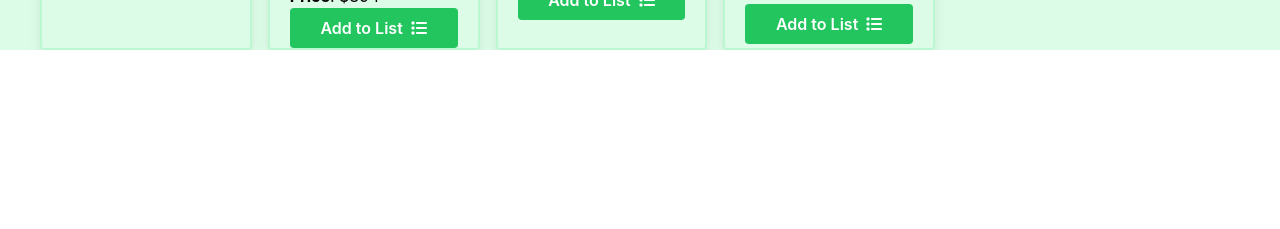
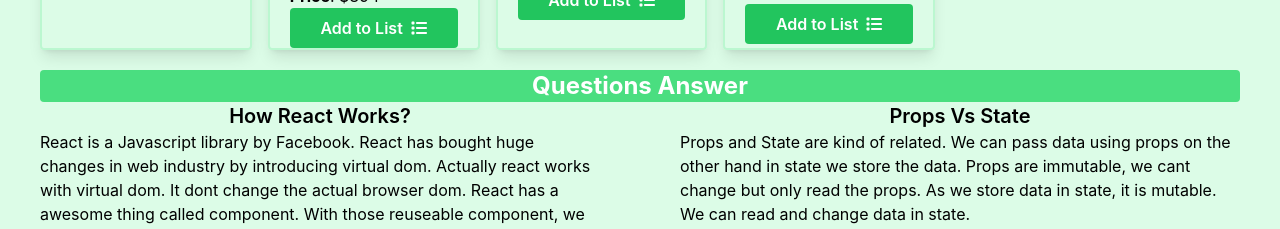
Before and after one commit to AveyBD/movie-picker, a React (Create React App) app: page / in a window 1280 px wide. Shown: the part 1484-1713 px from the top of the page. Before the commit the page ends 1534 px from the top, so only its background shows below. Built offline with nearby package versions, Linux system fonts and the light colour scheme.

Commit message:
Added Question answer

```diff
--- a/public/main.css
+++ b/public/main.css
@@ -492,6 +492,16 @@
   margin-right: auto;
 }
 
+.mx-5 {
+  margin-left: 1.25rem;
+  margin-right: 1.25rem;
+}
+
+.mx-10 {
+  margin-left: 2.5rem;
+  margin-right: 2.5rem;
+}
+
 .mt-2 {
   margin-top: 0.5rem;
 }
@@ -589,6 +599,11 @@
   background-color: rgb(220 38 38 / var(--tw-bg-opacity));
 }
 
+.bg-green-400 {
+  --tw-bg-opacity: 1;
+  background-color: rgb(74 222 128 / var(--tw-bg-opacity));
+}
+
 .p-2 {
   padding: 0.5rem;
 }
@@ -611,6 +626,11 @@
 .px-2 {
   padding-left: 0.5rem;
   padding-right: 0.5rem;
+}
+
+.px-10 {
+  padding-left: 2.5rem;
+  padding-right: 2.5rem;
 }
 
 .pt-5 {
--- a/src/App.js
+++ b/src/App.js
@@ -1,5 +1,6 @@
 import './App.css';
 import Container from './components/Container/Container';
+import FAQ from './components/FAQ/FAQ';
 import Header from './components/Header/Header';
 
 function App() {
@@ -7,6 +8,7 @@
     <div className="bg-green-100">
     <Header></Header>
     <Container></Container>
+    <FAQ></FAQ>
     </div>
   );
 }
--- a/src/components/FAQ/FAQ.js
+++ b/src/components/FAQ/FAQ.js
@@ -3,9 +3,12 @@
 const FAQ = () => {
     return (
         <div>
-            <div className='grid-cols-2'>
-                <div></div>
-                <div></div>
+            <h2 className="mt-5 px-5 mx-10 rounded bg-green-400 text-white text-2xl font-bold text-center">Questions Answer</h2>
+            <div className='grid grid-cols-2 mx-15'>
+                <div><h2 className='text-center font-semibold text-xl'>How React Works?</h2>
+                <p className='px-10'>React is a Javascript library by Facebook. React has bought huge changes in web industry by introducing virtual dom. Actually react works with virtual dom. It dont change the actual browser dom. React has a awesome thing called component. With those reuseable component, we can make complex site.</p></div>
+                <div><h2  className='text-center font-semibold text-xl'>Props Vs State</h2>
+                <p className='px-10'>Props and State are kind of related. We can pass data using props on the other hand in state we store the data. Props are immutable, we cant change but only read the props. As we store data in state, it is mutable. We can read and change data in state. </p></div>
             </div>
         </div>
     );
```
